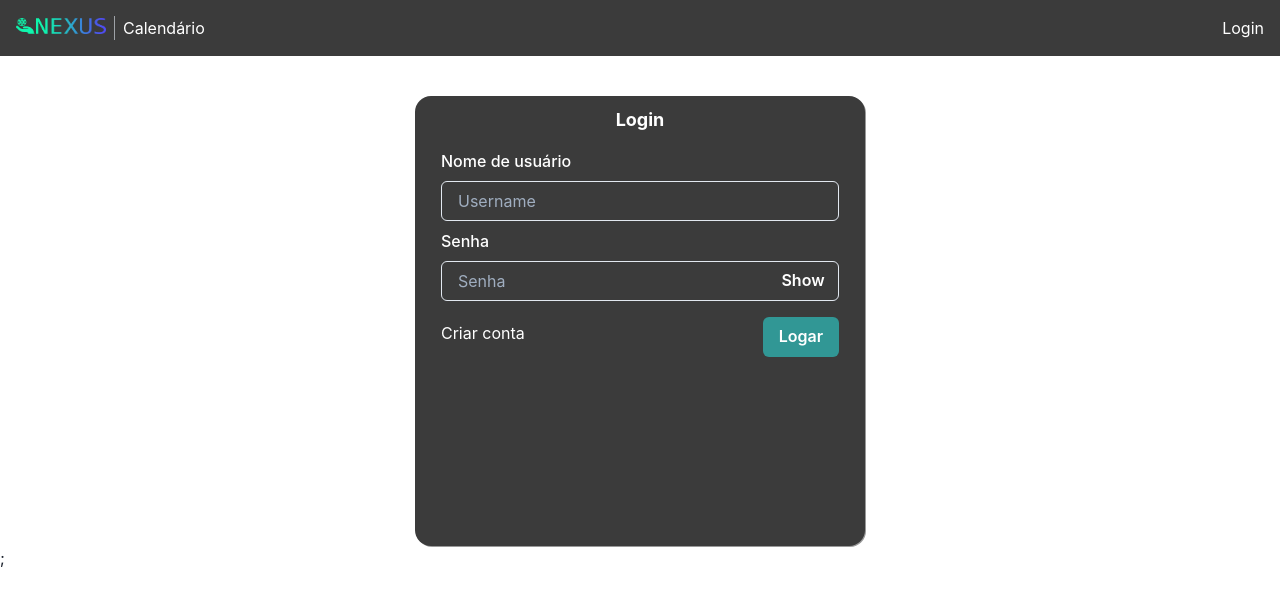
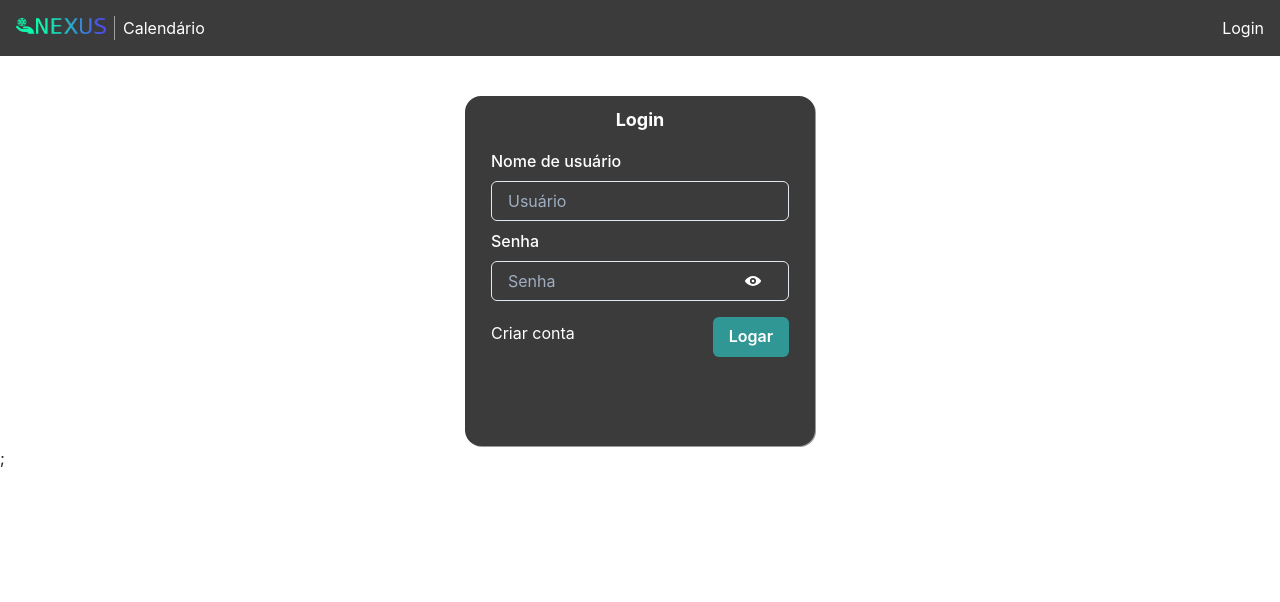
Before and after one commit to Densatho/INexus, a Next.js app: page /login in a window 1280 px wide. Shown: the top 602 px of the page. Built offline with nearby package versions, Linux system fonts and the light colour scheme.

Commit message:
icone login

```diff
--- a/package.json
+++ b/package.json
@@ -9,6 +9,7 @@
     "lint": "next lint"
   },
   "dependencies": {
+    "@chakra-ui/icons": "^1.0.15",
     "@chakra-ui/react": "^1.6.7",
     "@emotion/react": "^11.4.1",
     "@emotion/styled": "^11.3.0",
--- a/pages/login.js
+++ b/pages/login.js
@@ -1,4 +1,5 @@
 import { Button } from "@chakra-ui/button";
+import { ViewIcon, ViewOffIcon } from "@chakra-ui/icons";
 import { FormControl, FormLabel } from "@chakra-ui/form-control";
 import { Input, InputGroup, InputRightElement } from "@chakra-ui/input";
 import { useState } from "react";
@@ -48,8 +49,8 @@ function UserLogin(props) {
     <>
       <Container
         alignSelf="center"
-        w="450px"
-        h="450px"
+        w="350px"
+        h="350px"
         bgColor="#3B3B3B"
         textAlign="center"
         p="2.5"
@@ -66,7 +67,7 @@ function UserLogin(props) {
             <FormControl>
               <FormLabel>Nome de usuário</FormLabel>
               <Input
-                placeholder="Username"
+                placeholder="Usuário"
                 name="nickname"
                 id="loginNickname"
                 ref={nicknameRef}
@@ -82,6 +83,7 @@ function UserLogin(props) {
                 />
                 <InputRightElement>
                   <Button
+                    colorScheme="teal"
                     bgColor="rgba(0,0,0,0)"
                     onClick={handleClick}
                     h={6}
@@ -89,7 +91,7 @@ function UserLogin(props) {
                     size="md"
                     mr="4vh"
                   >
-                    {show ? "Hide" : "Show"}
+                    {show ? <ViewOffIcon /> : <ViewIcon />}
                   </Button>
                 </InputRightElement>
               </InputGroup>
```
Also changed, not shown: 1 other file (tests, documents, lock files or other folders).
